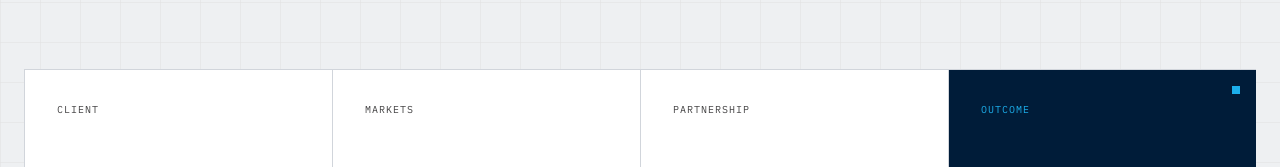
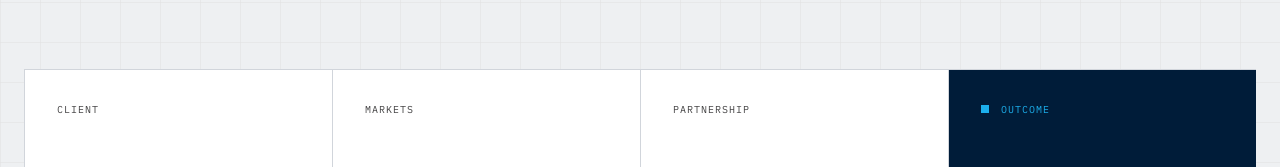
Before and after one commit to mantonySW/Case, a React (Vite) app: page / in a window 1280 px wide. Shown: the part 478-645 px from the top of the page. Built offline with nearby package versions, Linux system fonts and the light colour scheme.

Commit message:
Updated Hero.tsx

```diff
--- a/components/Hero.tsx
+++ b/components/Hero.tsx
@@ -44,11 +44,11 @@ const Hero: React.FC = () => {
                         <p className="font-bold text-primary text-5xl tracking-tighter">3+ <span className="text-sm font-normal text-textMain ml-1 align-top relative top-2">Years</span></p>
                     </div>
                     <div className="group bg-primary p-8 text-white h-48 flex flex-col justify-between relative overflow-hidden">
-                        <div className="absolute right-0 top-0 p-4">
+                        <div className="flex items-center gap-3">
                             <div className="w-2 h-2 bg-accent"></div>
+                            <p className="font-mono text-[10px] text-accent uppercase tracking-widest">Outcome</p>
                         </div>
-                        <p className="font-mono text-[10px] text-accent uppercase tracking-widest relative z-10">Outcome</p>
-                        <p className="font-bold text-2xl leading-none tracking-tight relative z-10">Compounding<br/>Growth</p>
+                        <p className="font-bold text-2xl leading-none tracking-tight">Compounding<br/>Growth</p>
                     </div>
                 </div>
             </FadeIn>
```
